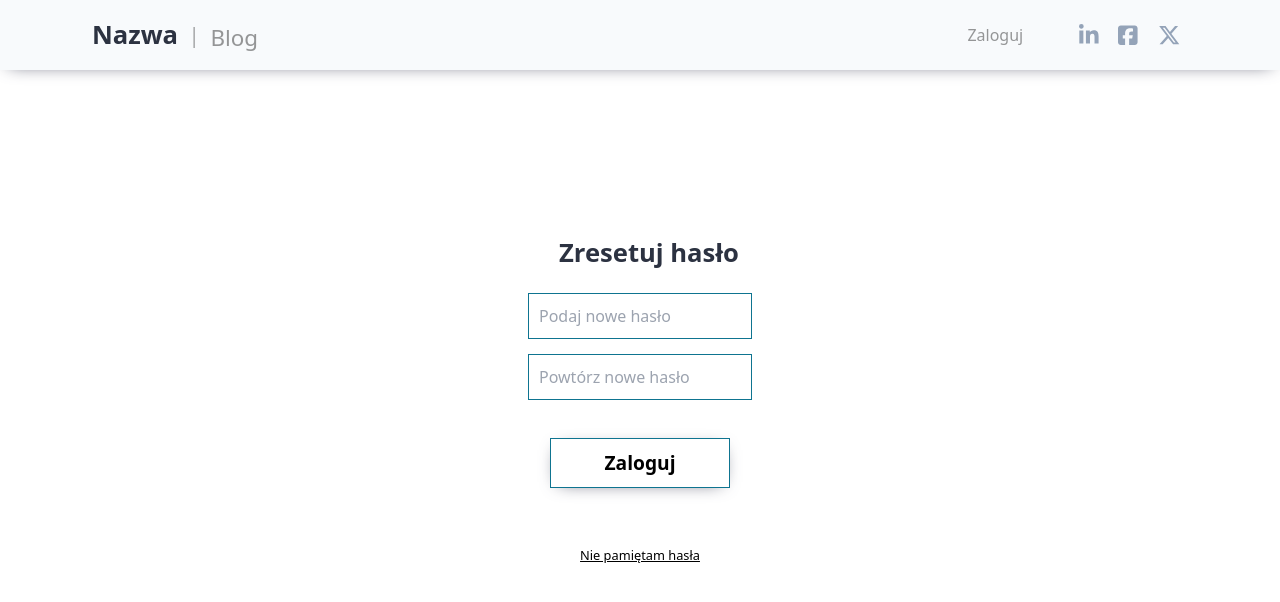
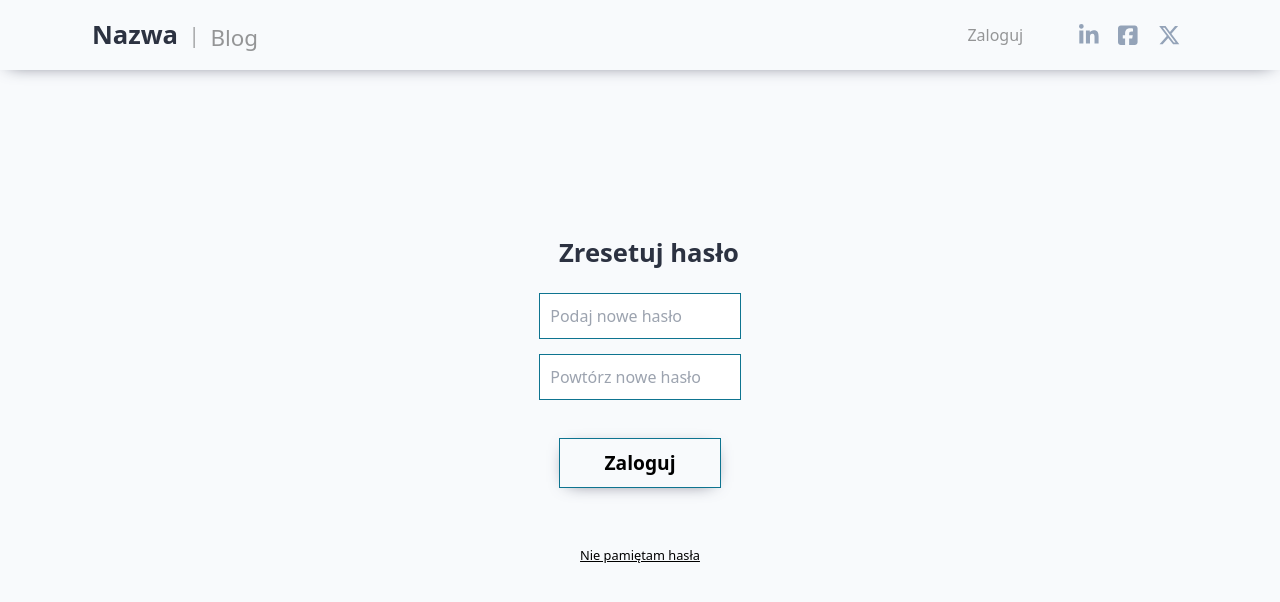
Before and after one commit to Zaniew1/MERN-Blog, a React (Vite) app in the folder client/: page /reset in a window 1280 px wide. Shown: the top 602 px of the page. Built offline with nearby package versions, Linux system fonts and the light colour scheme.

Commit message:
replace html code for a containerCard component

```diff
--- a/client/src/components/Auth/Reset.tsx
+++ b/client/src/components/Auth/Reset.tsx
@@ -1,4 +1,5 @@
-import {Nav} from '../Main/Nav'
+import { ContainerCard } from "../Utilities/ContainerCard";
+
 export const Reset:React.FC = ():JSX.Element => {
 
     const asd = (e: React.FormEvent<HTMLFormElement>): void =>{
@@ -7,8 +8,7 @@ export const Reset:React.FC = ():JSX.Element => {
 
 
     return (
-        <div className="flex justify-center">
-            <Nav/>
+        <ContainerCard>
             <div className="flex items-center flex-col justify-center w-screen h-screen md:w-[60%] lg:w-[35%] xl:w-[25%]">
                 <p className="text-[1.6em] ml-[0.7em] font-bold text-[#2C3241]">Zresetuj hasło</p>
                 <form className="w-[70%] flex flex-col justify-center mt-[20px]" onSubmit={asd}>
@@ -18,6 +18,6 @@ export const Reset:React.FC = ():JSX.Element => {
                 </form>
                 <a href="/forget" className="mt-[20px] text-[0.8em] underline ">Nie pamiętam hasła</a>
             </div>
-        </div>
+        </ContainerCard>
     )
 }
```
